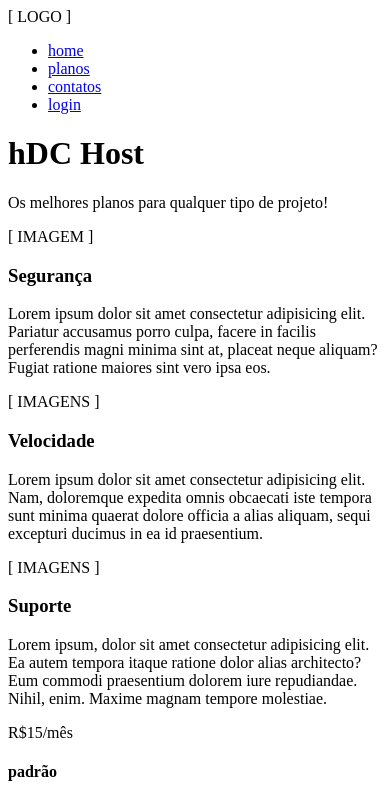
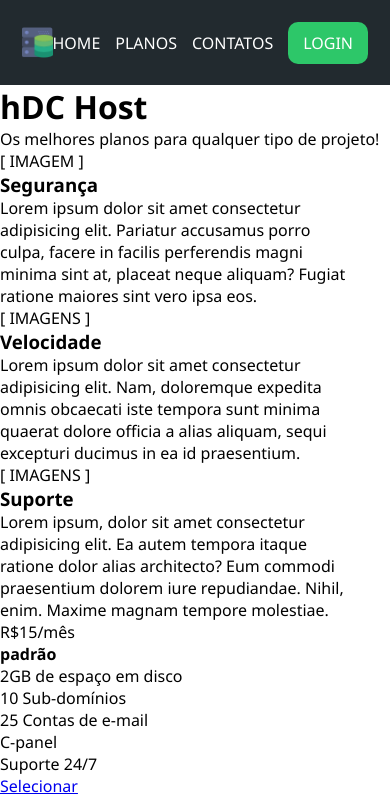
Before and after one commit to PedroLahm/projeto_hdc-host, a plain HTML site: page html/index.html in a window 390 px wide. Shown: the top 800 px of the page. Drawn offline with Linux system fonts and the light colour scheme.

Commit message:
Atualização do CSS (mobile)

```diff
--- a/html/index.html
+++ b/html/index.html
@@ -11,7 +11,7 @@
 <body>
     <header>
         <nav>
-            <div id="logo">[ LOGO ]</div>
+            <div id="logo"></div>
 
             <ul>
                 <li><a href="#">home</a></li>
--- a/styles/style.css
+++ b/styles/style.css
@@ -0,0 +1,71 @@
+@charset "UTF-8";
+
+*{
+    padding: 0;
+    margin: 0;
+    box-sizing: border-box;
+}
+
+html, body{
+    font-family: 'Segoe UI', Tahoma, Geneva, Verdana, sans-serif;
+}
+
+body{
+/*  width: 100vw;
+    height: 100vh;*/
+}
+
+
+
+/*HEADER*/
+
+nav{
+    background-color: #222A2F;
+    padding: 10px 22px;
+    width: 100%;
+
+    display: flex;
+    justify-content: space-between;
+    align-items: center;
+}
+
+nav div#logo{
+    background-image: url("../images/hdchostlogo.png");
+    background-position: center center;
+    background-repeat: no-repeat;
+    background-size: contain;
+
+    width: 75px;
+    height: 65px;
+}
+
+nav ul{
+    margin: 0;
+    list-style: none;
+    text-transform: uppercase;
+
+    display: flex;
+    gap: 15px;
+    align-items: center;
+}
+
+nav ul li{
+}
+
+nav ul li:last-child{
+    background-color: #2DC769;
+    border-radius: 10px;
+    padding: 10px 15px;
+}
+
+nav ul a{
+    text-decoration: none;
+    color: white;
+}
+
+
+/*MAIN*/
+
+main{
+    width: 90%;
+}
```
Also changed, not shown: images/hdchostlogo.png (added), images/mainbanner.png (added).
